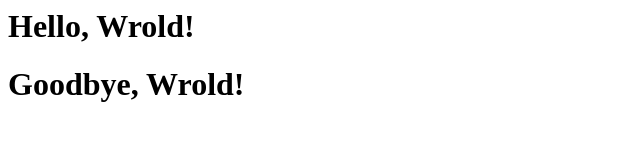
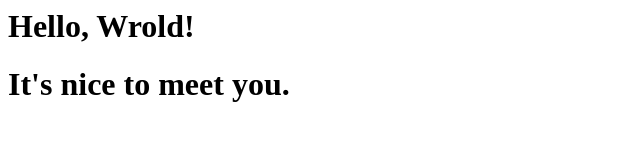
Before and after one commit to serranobrit/TheCitadel, a plain HTML site: page index.html in a window 1280 px wide. Shown: the whole page, without its empty margins (0-640 px from the left). Drawn offline with Linux system fonts and the light colour scheme.

Commit message:
line 2 revised v2

```diff
--- a/index.html
+++ b/index.html
@@ -1,2 +1,2 @@
 <h1>Hello, Wrold!</h1>
-<h1>Goodbye, Wrold!</h1>
+<h1>It's nice to meet you.</h1>
```
